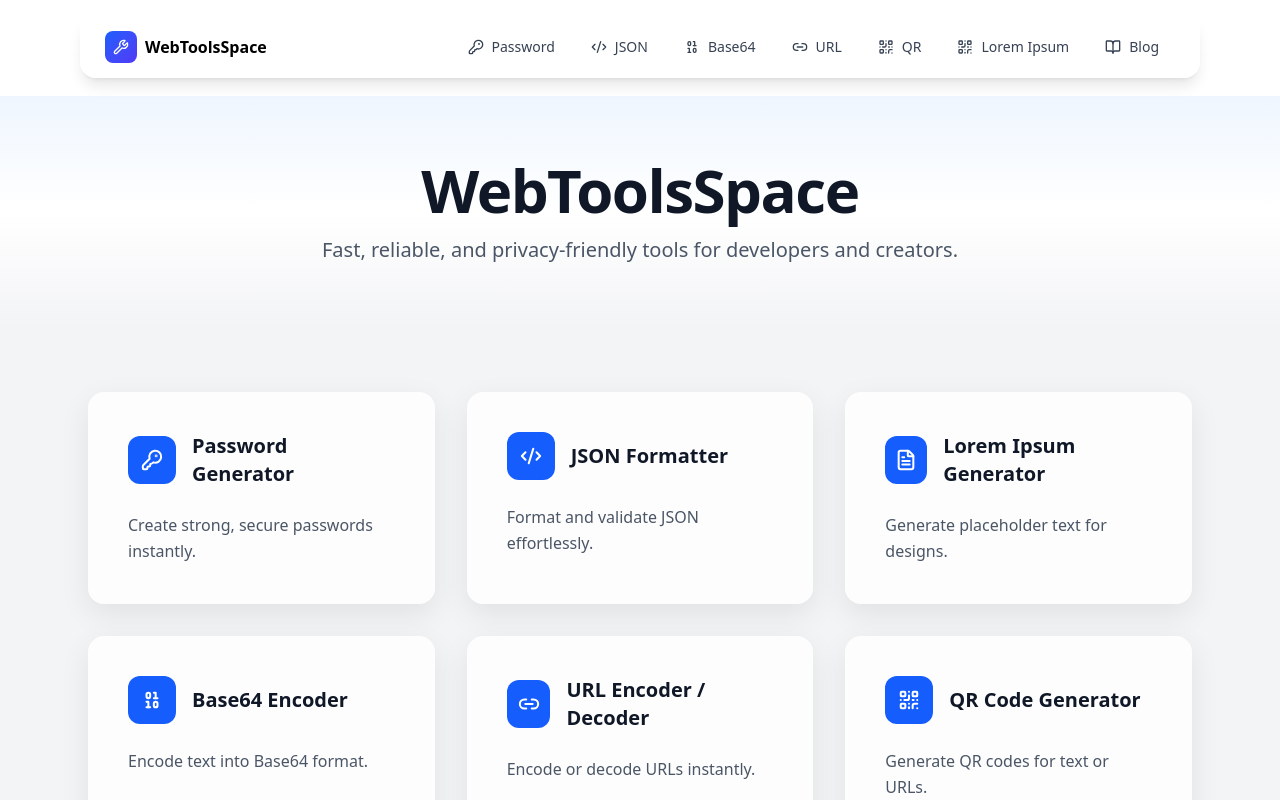
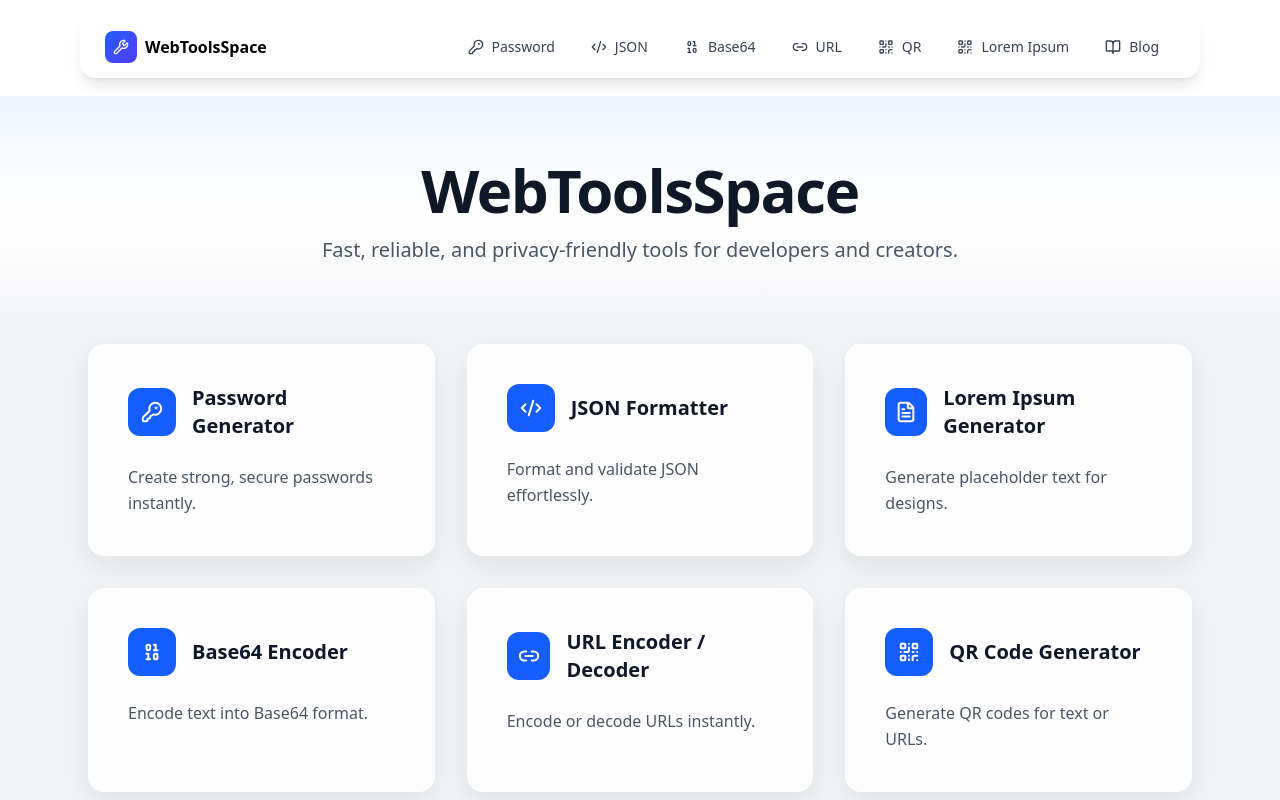
Before and after one commit to anushkaams/WebTools, a Next.js app: page / in a window 1280 px wide. Built offline with nearby package versions, Linux system fonts and the light colour scheme.

Commit message:
favicon changes

```diff
--- a/app/layout.tsx
+++ b/app/layout.tsx
@@ -1,6 +1,7 @@
 import Navbar from "@/components/Navbar";
 import Footer from "@/components/Footer";
 import "./globals.css";
+import Head from "next/head";
 
 export default function RootLayout({
   children,
@@ -9,6 +10,10 @@ export default function RootLayout({
 }) {
   return (
     <html lang="en">
+      <Head>
+        <title>WebTools</title>
+        <link rel="icon" href="/favicon.ico" /> {/* Your exported logo here */}
+      </Head>
       <body className="min-h-screen flex flex-col">
         <Navbar />
 
--- a/app/page.tsx
+++ b/app/page.tsx
@@ -21,7 +21,7 @@ export default function Home() {
       </section>
 
       {/* TOOLS */}
-      <section className="bg-gray-100 py-16">
+      <section className="bg-gray-100 py-4">
         {" "}
         {/* was py-28 */}
         <div className="max-w-6xl mx-auto px-6">
```
Also changed, not shown: 1 other file (tests, documents, lock files or other folders).
